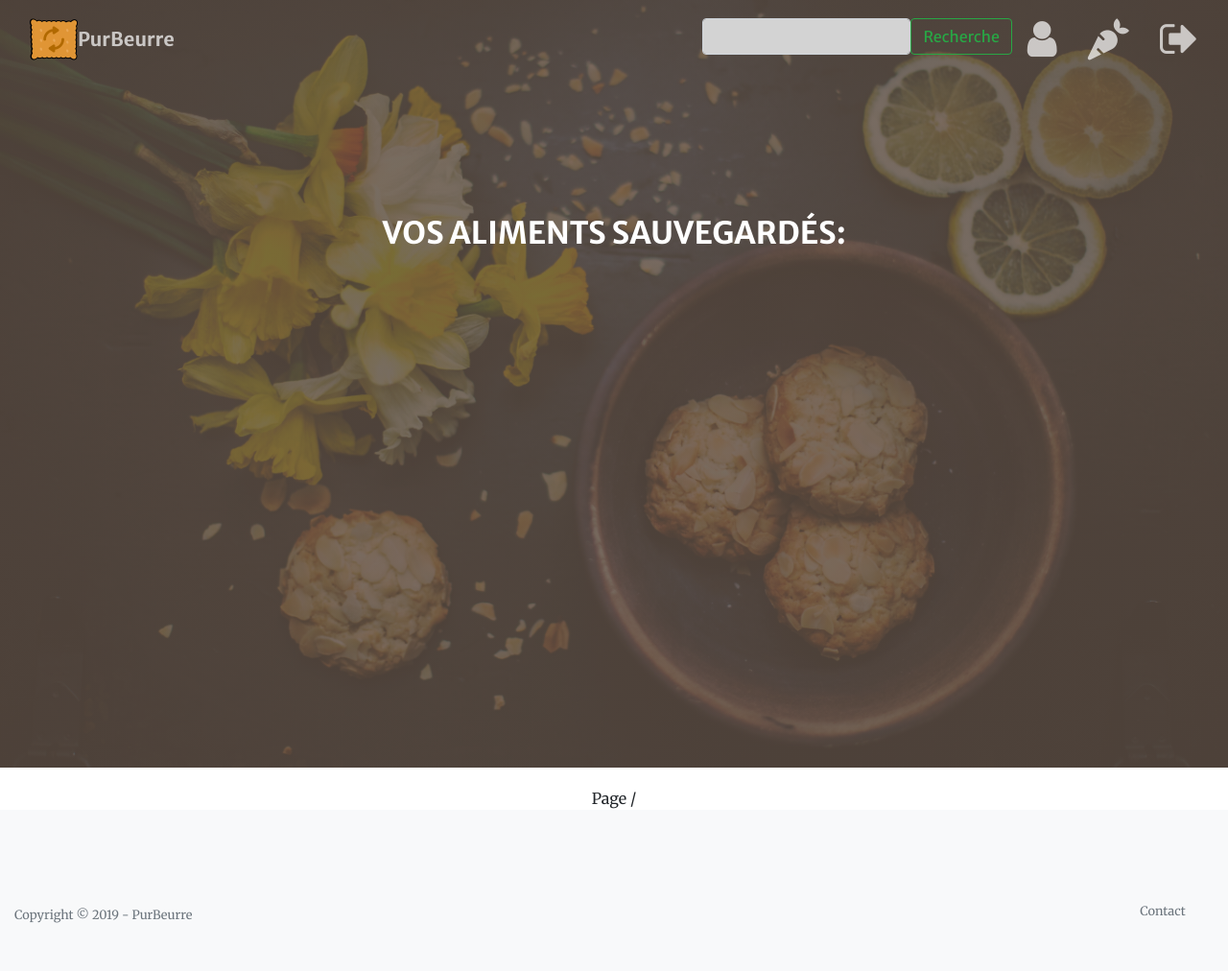
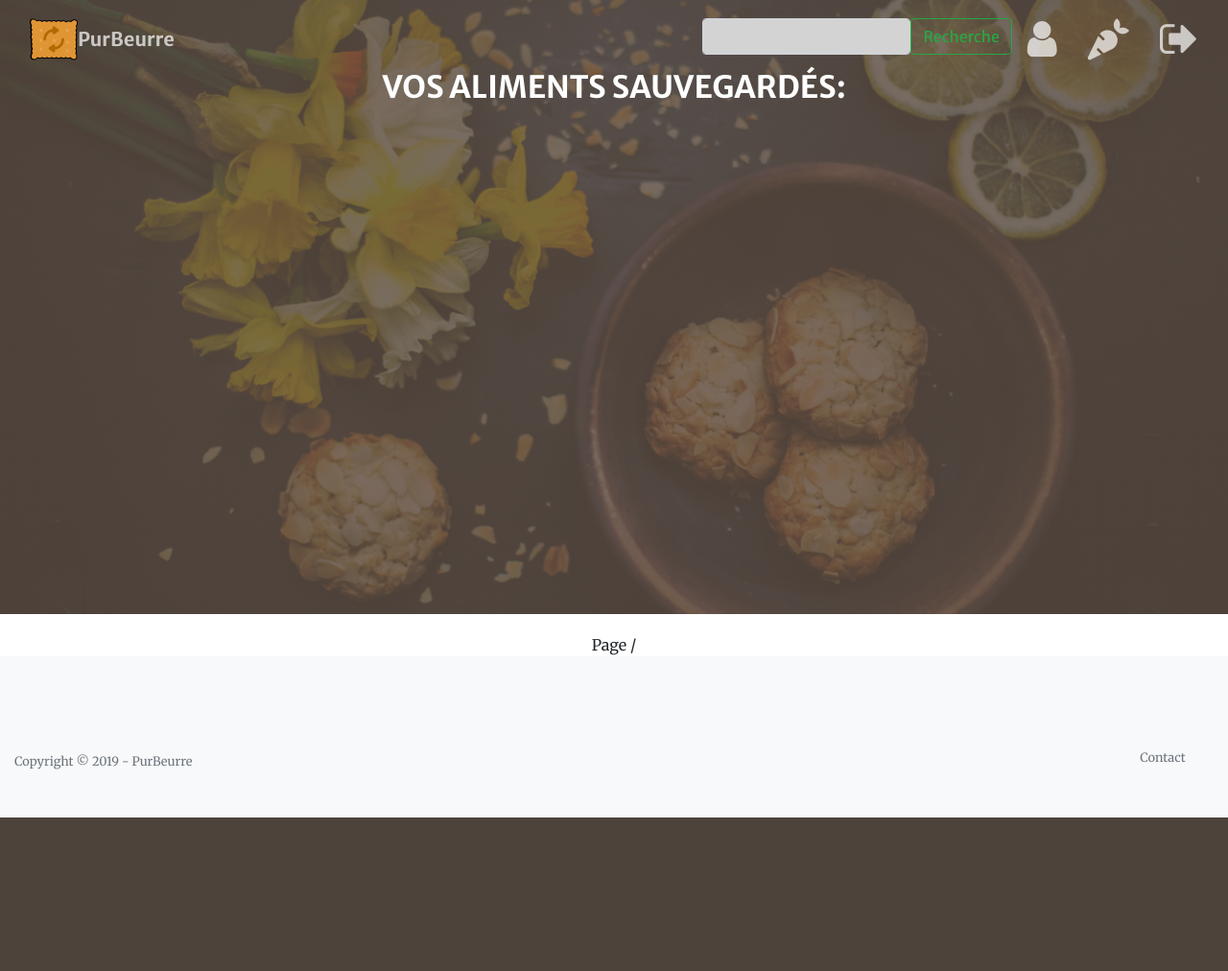
Before and after one commit to Kyossen/PurBeurre---Project_8, a Django app: template search/templates/search/favorites.html in a window 1280 px wide. Shown: the whole page at 96% size. After the commit the page ends 852 px from the top, so only its background shows below. Run offline with Django 3.2, Linux system fonts and the light colour scheme; the template is opened without the code that fills it: values that come from a table or form of the project are taken from there, others are empty; some libraries are stand-ins or nearby versions.

Commit message:
Update
Update

```diff
--- a/search/templates/search/favorites.html
+++ b/search/templates/search/favorites.html
@@ -9,7 +9,7 @@
 
 {% block content %}
 
-<header class="masthead">
+<header class="masthead resize-page">
     <div class="container h-100">
         <div class="row h-100 align-items-center justify-content-center text-center">
             <div>
```
